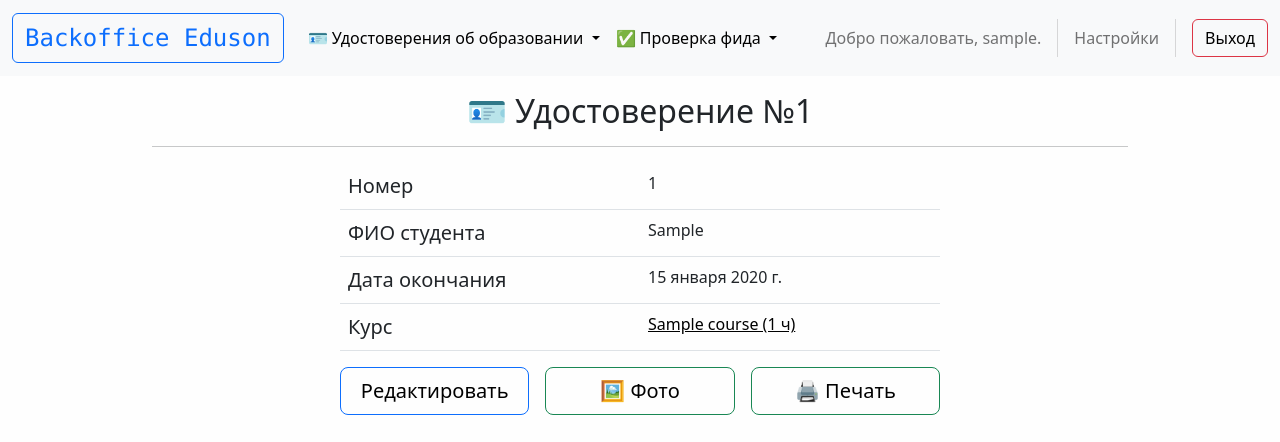
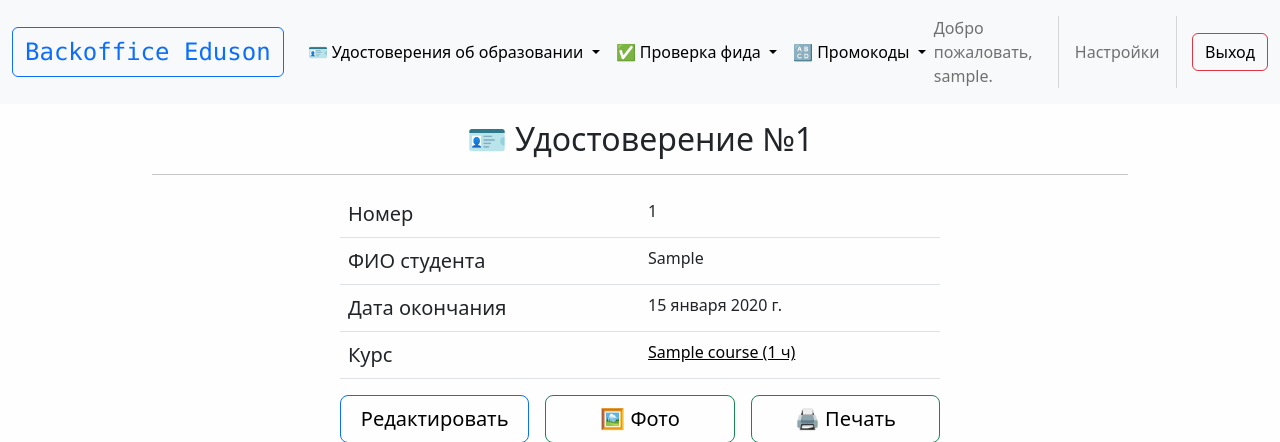
Before and after one commit to lchansky/ed-backoffice-eduson, a Django app: page /certificates/1 in a window 1280 px wide. Shown: the top 442 px of the page. Run offline with Django 4.2, Linux system fonts and the light colour scheme; a user stored in the database is signed in; tables that the repository leaves empty hold one stand-in row (values such as "Sample post"); parts of the project's set-up code (start-up, migrations or seed data) failed here and were passed over.

Commit message:
Добавил промокоды в навигацию

```diff
--- a/src/templates/inc/_nav.html
+++ b/src/templates/inc/_nav.html
@@ -39,6 +39,16 @@
                     </ul>
                 </li>
 
+                <li class="nav-item dropdown">
+                    <a class="nav-link active dropdown-toggle" href="#" role="button" data-bs-toggle="dropdown" aria-expanded="false">
+                        🔠 Промокоды
+                    </a>
+                    <ul class="dropdown-menu" aria-labelledby="navbarDropdown">
+                        <li><a class="dropdown-item" href="{% url 'promocode_create' %}">➕ Добавить промокод</a></li>
+                        <li><a class="dropdown-item" href="{% url 'promocode_list' %}">📋 Список промокодов</a></li>
+                    </ul>
+                </li>
+
 
             </ul>
             {% if request.user.is_authenticated %}
```
